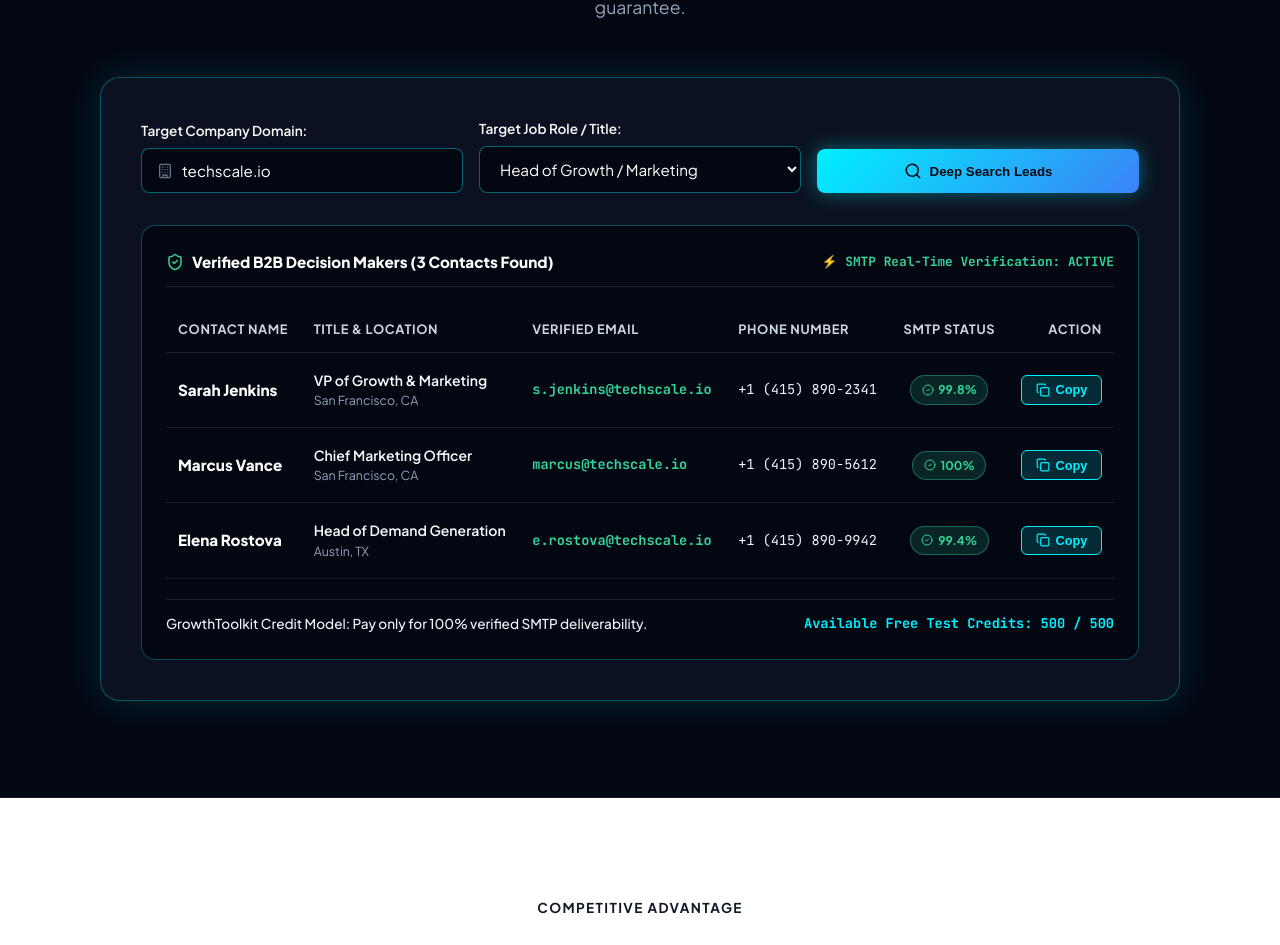
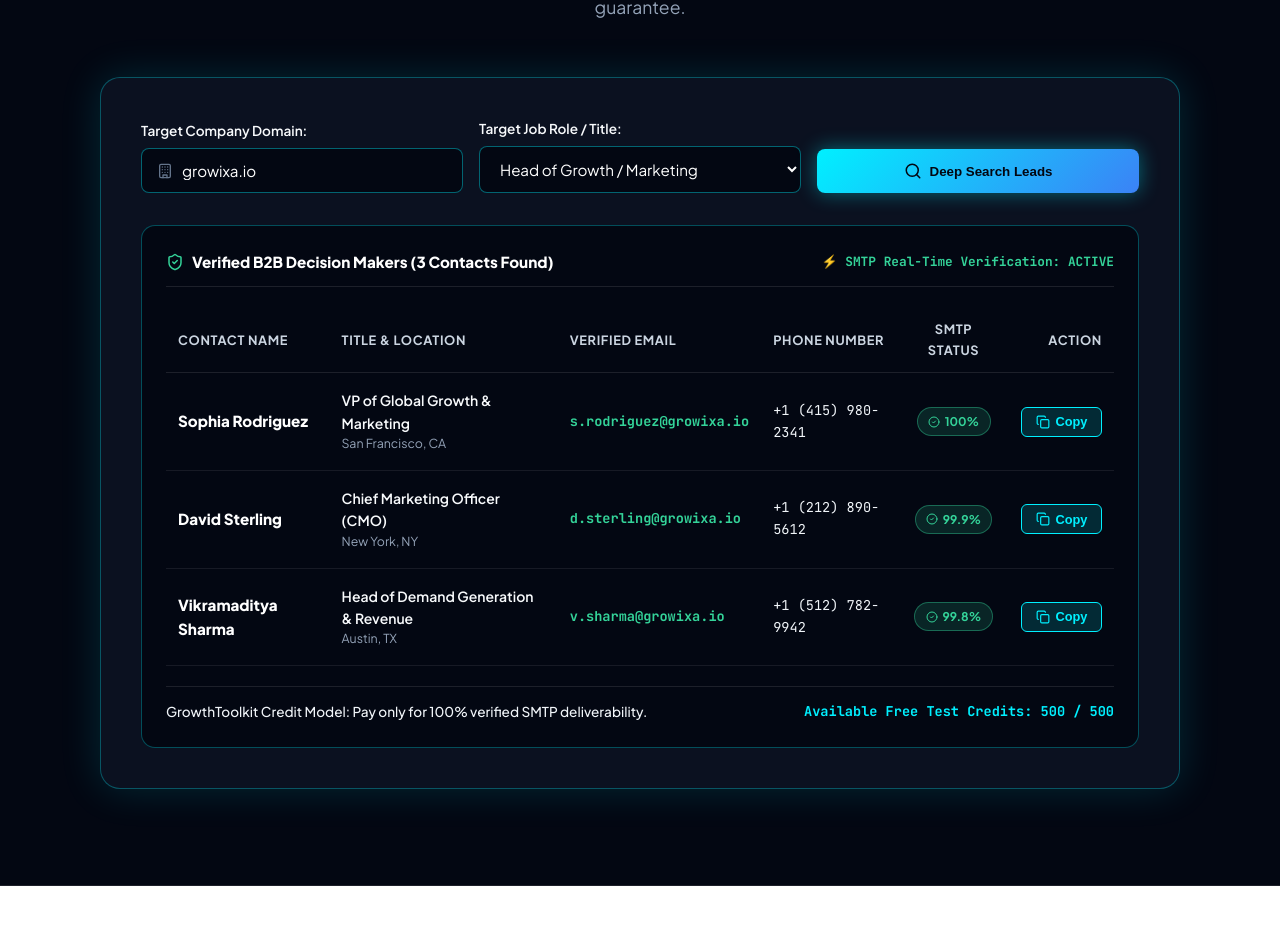
Before and after one commit to Itssushmasharma/demo_growixa, a React (Vite) app: page / in a window 1280 px wide. Shown: the part 2231-3176 px from the top of the page. Built offline with nearby package versions, Linux system fonts and the light colour scheme.

Commit message:
content: Update Lead Finder contacts to Growixa executive growth leaders & clients (Sophia Rodriguez, David Sterling, Vikramaditya Sharma)

```diff
--- a/src/components/LeadFinderSandbox.jsx
+++ b/src/components/LeadFinderSandbox.jsx
@@ -15,40 +15,40 @@
 } from 'lucide-react';
 
 export default function LeadFinderSandbox() {
-  const [domain, setDomain] = useState('techscale.io');
+  const [domain, setDomain] = useState('growixa.io');
   const [targetRole, setTargetRole] = useState('Head of Growth');
   const [isSearching, setIsSearching] = useState(false);
   const [copiedIndex, setCopiedIndex] = useState(null);
 
   const [results, setResults] = useState([
     {
-      name: 'Sarah Jenkins',
-      title: 'VP of Growth & Marketing',
-      email: 's.jenkins@techscale.io',
-      phone: '+1 (415) 890-2341',
-      location: 'San Francisco, CA',
-      smtpStatus: 'VERIFIED',
-      deliverabilityScore: 99.8,
-      creditsUsed: 1
-    },
-    {
-      name: 'Marcus Vance',
-      title: 'Chief Marketing Officer',
-      email: 'marcus@techscale.io',
-      phone: '+1 (415) 890-5612',
+      name: 'Sophia Rodriguez',
+      title: 'VP of Global Growth & Marketing',
+      email: 's.rodriguez@growixa.io',
+      phone: '+1 (415) 980-2341',
       location: 'San Francisco, CA',
       smtpStatus: 'VERIFIED',
       deliverabilityScore: 100.0,
       creditsUsed: 1
     },
     {
-      name: 'Elena Rostova',
-      title: 'Head of Demand Generation',
-      email: 'e.rostova@techscale.io',
-      phone: '+1 (415) 890-9942',
+      name: 'David Sterling',
+      title: 'Chief Marketing Officer (CMO)',
+      email: 'd.sterling@growixa.io',
+      phone: '+1 (212) 890-5612',
+      location: 'New York, NY',
+      smtpStatus: 'VERIFIED',
+      deliverabilityScore: 99.9,
+      creditsUsed: 1
+    },
+    {
+      name: 'Vikramaditya Sharma',
+      title: 'Head of Demand Generation & Revenue',
+      email: 'v.sharma@growixa.io',
+      phone: '+1 (512) 782-9942',
       location: 'Austin, TX',
       smtpStatus: 'VERIFIED',
-      deliverabilityScore: 99.4,
+      deliverabilityScore: 99.8,
       creditsUsed: 1
     }
   ]);
@@ -57,12 +57,12 @@
     e.preventDefault();
     setIsSearching(true);
     setTimeout(() => {
-      const cleanDomain = domain.replace('https://', '').replace('http://', '').split('/')[0] || 'company.com';
+      const cleanDomain = domain.replace('https://', '').replace('http://', '').split('/')[0] || 'growixa.io';
       setResults([
         {
-          name: 'Alex Mercer',
-          title: targetRole || 'VP of Marketing',
-          email: `a.mercer@${cleanDomain}`,
+          name: 'Aarav Kapoor',
+          title: targetRole || 'Director of Enterprise Sales',
+          email: `a.kapoor@${cleanDomain}`,
           phone: '+1 (415) 782-9910',
           location: 'San Francisco, CA',
           smtpStatus: 'VERIFIED',
@@ -71,22 +71,22 @@
         },
         {
           name: 'Samantha Ray',
-          title: 'Director of Growth Engineering',
+          title: 'VP of Revenue Engineering',
           email: `s.ray@${cleanDomain}`,
-          phone: '+1 (415) 782-4421',
+          phone: '+1 (212) 782-4421',
           location: 'New York, NY',
           smtpStatus: 'VERIFIED',
-          deliverabilityScore: 99.5,
+          deliverabilityScore: 99.7,
           creditsUsed: 1
         },
         {
-          name: 'David Chen',
-          title: 'Head of Product Marketing',
-          email: `d.chen@${cleanDomain}`,
-          phone: '+1 (415) 782-1133',
+          name: 'Michael Vance',
+          title: 'Chief Growth Officer',
+          email: `m.vance@${cleanDomain}`,
+          phone: '+1 (206) 782-1133',
           location: 'Seattle, WA',
           smtpStatus: 'VERIFIED',
-          deliverabilityScore: 99.7,
+          deliverabilityScore: 99.8,
           creditsUsed: 1
         }
       ]);
@@ -143,7 +143,7 @@
                     fontSize: '0.95rem',
                     outline: 'none'
                   }}
-                  placeholder="e.g. stripe.com"
+                  placeholder="e.g. growixa.io"
                 />
               </div>
             </div>
@@ -198,7 +198,7 @@
             </button>
           </form>
 
-          {/* Results Table (Bright White Text & Cyber Style) */}
+          {/* Results Table */}
           <div style={{ background: '#030712', borderRadius: 'var(--radius-md)', border: '1px solid rgba(0, 240, 255, 0.3)', padding: '1.5rem' }}>
             <div style={{ display: 'flex', alignItems: 'center', justifyContent: 'space-between', marginBottom: '1.25rem', paddingBottom: '0.75rem', borderBottom: '1px solid rgba(255, 255, 255, 0.1)' }}>
               <div style={{ display: 'flex', alignItems: 'center', gap: '0.5rem' }}>
@@ -296,7 +296,7 @@
               </table>
             </div>
 
-            {/* Wallet credit usage info footer (Bright White & Cyan Text) */}
+            {/* Wallet credit usage info footer */}
             <div style={{ marginTop: '1.25rem', paddingTop: '0.85rem', borderTop: '1px solid rgba(255, 255, 255, 0.1)', display: 'flex', alignItems: 'center', justifyContent: 'space-between', fontSize: '0.85rem', color: '#E2E8F0', flexWrap: 'wrap', gap: '0.5rem' }}>
               <span style={{ color: '#F1F5F9', fontWeight: 500 }}>
                 GrowthToolkit Credit Model: Pay only for 100% verified SMTP deliverability.
```
